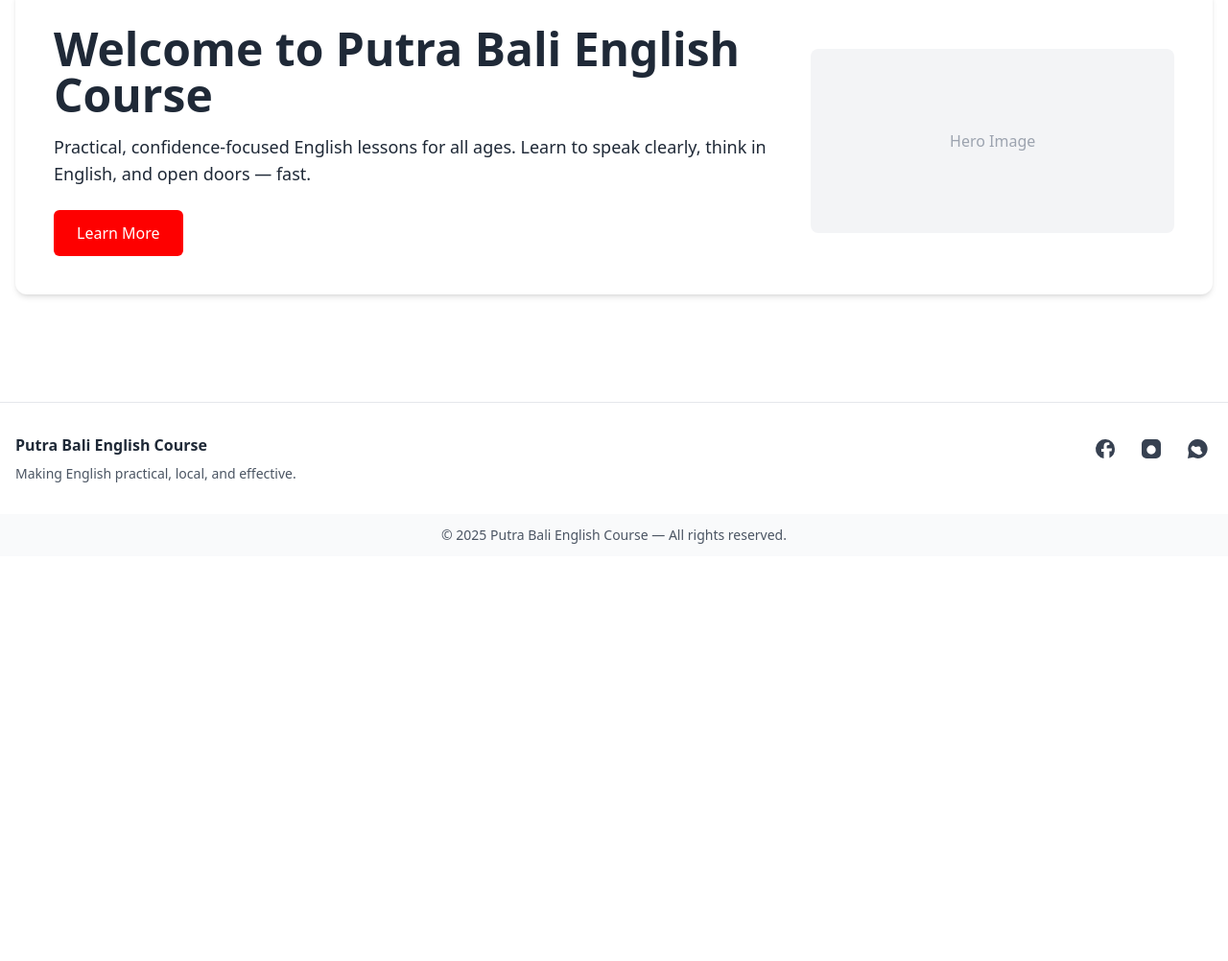
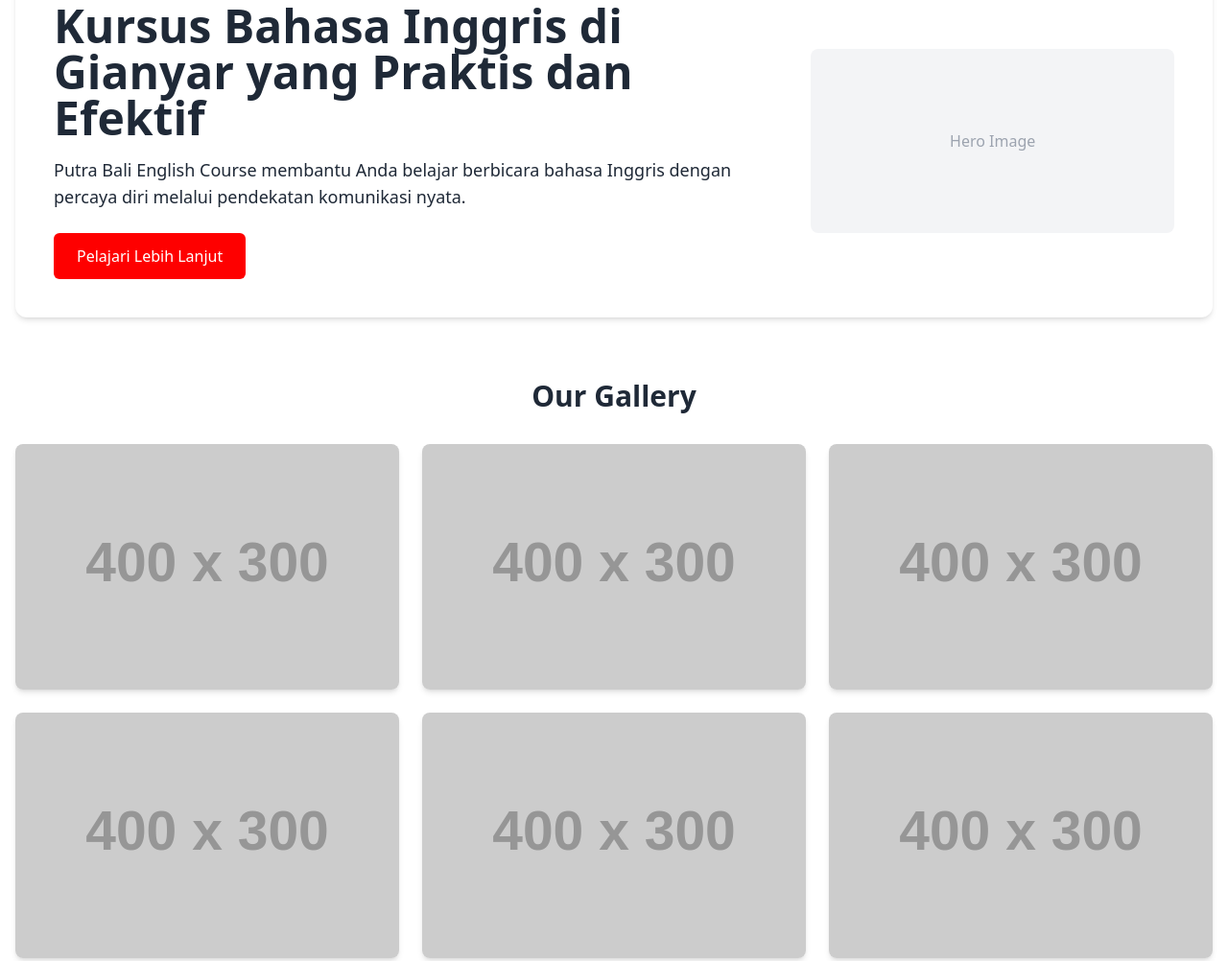
Before and after one commit to putrawibawa9/web-pb, a plain HTML site: page index.html in a window 1280 px wide. Shown: the part 173-1175 px from the top of the page at 96% size. Before the commit the page ends 800 px from the top, so only its background shows below. Drawn offline with nearby package versions, Linux system fonts and the light colour scheme; placeholder pictures from the web are drawn by us.

Commit message:
tambah gallery

```diff
--- a/index.html
+++ b/index.html
@@ -3,7 +3,11 @@
 <head>
   <meta charset="utf-8" />
   <meta name="viewport" content="width=device-width,initial-scale=1" />
-  <title>Putra Bali English Course — Home</title>
+  <title>Kursus Bahasa Inggris Gianyar | Putra Bali English Course</title>
+
+  <meta name="description" content="Putra Bali English Course adalah Kursus Bahasa Inggris di Gianyar dengan program praktis, tutor berpengalaman, dan fokus pada kemampuan berbicara.">
+
+  <!-- JSON-LD Schema -->
   <script type="application/ld+json">
   {
     "@context": "https://schema.org",
@@ -19,17 +23,17 @@
     "url": "https://putrabalienglishcourse.info"
   }
   </script>
+
   <!-- Tailwind CDN -->
   <script src="https://cdn.tailwindcss.com"></script>
-<meta name="description" content="Putra Bali English Course adalah Kursus Bahasa Inggris di Gianyar dengan program praktis, tutor berpengalaman, dan fokus pada kemampuan berbicara.">
 
   <!-- Custom styles -->
   <link rel="stylesheet" href="style.css" />
   <script src="script.js" defer></script>
-</head>`
+</head>
 <body class="bg-white text-gray-800 antialiased">
 
-  <!-- NAVBAR (same exact structure on all pages) -->
+  <!-- NAVBAR -->
   <header class="shadow-sm">
     <nav class="container mx-auto px-4 py-4 flex items-center justify-between">
       <a href="index.html" class="flex items-center gap-3">
@@ -37,7 +41,6 @@
         <span class="font-semibold text-lg">Putra Bali English Course</span>
       </a>
 
-      <!-- Desktop menu -->
       <ul id="nav-desktop" class="hidden md:flex items-center gap-6">
         <li><a href="index.html" class="nav-link px-2 py-1 rounded-md active">Home</a></li>
         <li><a href="about.html" class="nav-link px-2 py-1 rounded-md">About</a></li>
@@ -46,7 +49,7 @@
         <li><a href="contact.html" class="nav-link px-2 py-1 rounded-md">Contact</a></li>
       </ul>
 
-      <!-- Mobile hamburger -->
+      <!-- Mobile -->
       <div class="md:hidden">
         <button id="mobile-menu-button" aria-label="Toggle menu" class="p-2 rounded-md border border-gray-200">
           <svg id="hamburger-open" xmlns="http://www.w3.org/2000/svg" class="h-6 w-6" fill="none" viewBox="0 0 24 24" stroke="currentColor">
@@ -59,7 +62,6 @@
       </div>
     </nav>
 
-    <!-- Mobile menu panel (hidden by default) -->
     <div id="mobile-menu" class="md:hidden hidden border-t border-gray-100">
       <ul class="px-4 py-4 flex flex-col gap-2">
         <li><a href="index.html" class="nav-link block px-3 py-2 rounded-md active">Home</a></li>
@@ -76,21 +78,47 @@
     <section class="rounded-xl p-10 shadow-md bg-white">
       <div class="md:flex md:items-center md:justify-between gap-8">
         <div class="md:w-2/3">
-          <h1 class="text-4xl md:text-5xl font-extrabold leading-tight mb-4">Welcome to Putra Bali English Course</h1>
-          <p class="text-lg mb-6">Practical, confidence-focused English lessons for all ages. Learn to speak clearly, think in English, and open doors — fast.</p>
-          <a href="about.html" class="inline-block btn-accent px-6 py-3 rounded-md font-medium">Learn More</a>
+          <h1 class="text-4xl md:text-5xl font-extrabold leading-tight mb-4">
+            Kursus Bahasa Inggris di Gianyar yang Praktis dan Efektif
+          </h1>
+          <p class="text-lg mb-6">Putra Bali English Course membantu Anda belajar berbicara bahasa Inggris dengan percaya diri melalui pendekatan komunikasi nyata.</p>
+          <a href="about.html" class="inline-block btn-accent px-6 py-3 rounded-md font-medium">Pelajari Lebih Lanjut</a>
         </div>
         <div class="mt-8 md:mt-0 md:w-1/3">
           <div class="w-full h-48 bg-gray-100 rounded-lg flex items-center justify-center text-gray-400">
-            <!-- Placeholder for image -->
             <span>Hero Image</span>
           </div>
         </div>
       </div>
     </section>
+
+    <!-- 🖼️ GALLERY SECTION -->
+    <section class="mt-16">
+      <h2 class="text-3xl font-bold mb-8 text-center">Our Gallery</h2>
+      <div class="grid grid-cols-1 sm:grid-cols-2 md:grid-cols-3 gap-6">
+        <div class="overflow-hidden rounded-lg shadow-md hover:shadow-lg transition">
+          <img src="https://via.placeholder.com/400x300?text=Class+Session" alt="Kegiatan Belajar" class="w-full h-64 object-cover hover:scale-105 transition-transform duration-300">
+        </div>
+        <div class="overflow-hidden rounded-lg shadow-md hover:shadow-lg transition">
+          <img src="https://via.placeholder.com/400x300?text=Student+Activity" alt="Aktivitas Siswa" class="w-full h-64 object-cover hover:scale-105 transition-transform duration-300">
+        </div>
+        <div class="overflow-hidden rounded-lg shadow-md hover:shadow-lg transition">
+          <img src="https://via.placeholder.com/400x300?text=Tutor+Session" alt="Kelas Tutor" class="w-full h-64 object-cover hover:scale-105 transition-transform duration-300">
+        </div>
+        <div class="overflow-hidden rounded-lg shadow-md hover:shadow-lg transition">
+          <img src="https://via.placeholder.com/400x300?text=Group+Lesson" alt="Kelas Grup" class="w-full h-64 object-cover hover:scale-105 transition-transform duration-300">
+        </div>
+        <div class="overflow-hidden rounded-lg shadow-md hover:shadow-lg transition">
+          <img src="https://via.placeholder.com/400x300?text=Outdoor+Learning" alt="Pembelajaran Luar Ruangan" class="w-full h-64 object-cover hover:scale-105 transition-transform duration-300">
+        </div>
+        <div class="overflow-hidden rounded-lg shadow-md hover:shadow-lg transition">
+          <img src="https://via.placeholder.com/400x300?text=Graduation+Day" alt="Hari Kelulusan" class="w-full h-64 object-cover hover:scale-105 transition-transform duration-300">
+        </div>
+      </div>
+    </section>
   </main>
 
-  <!-- FOOTER (same exact footer on all pages) -->
+  <!-- FOOTER -->
   <footer class="border-t mt-12">
     <div class="container mx-auto px-4 py-8 flex flex-col md:flex-row md:justify-between items-start gap-6">
       <div>
@@ -99,9 +127,7 @@
       </div>
 
       <div class="flex gap-4">
-        <!-- Social icons -->
         <a href="#" aria-label="Facebook" class="social-icon" title="Facebook">
-          <!-- facebook svg -->
           <svg class="w-6 h-6" viewBox="0 0 24 24" fill="currentColor"><path d="M22 12a10 10 0 1 0-11.5 9.9v-7H8v-2.9h2.5V9.2c0-2.5 1.5-3.9 3.7-3.9 1.1 0 2.2.2 2.2.2v2.5h-1.2c-1.2 0-1.6.8-1.6 1.6v1.9H19l-.4 2.9h-2.2v7A10 10 0 0 0 22 12z"/></svg>
         </a>
         <a href="#" aria-label="Instagram" class="social-icon" title="Instagram">
```
